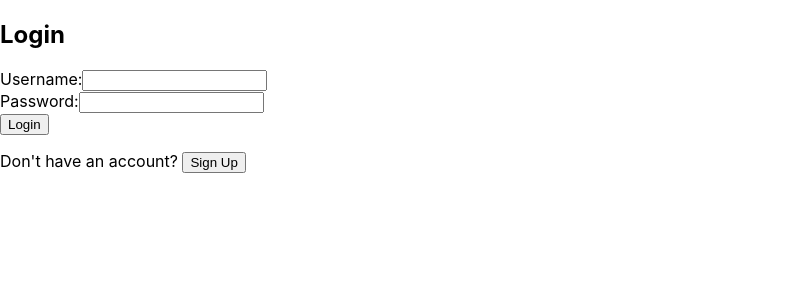
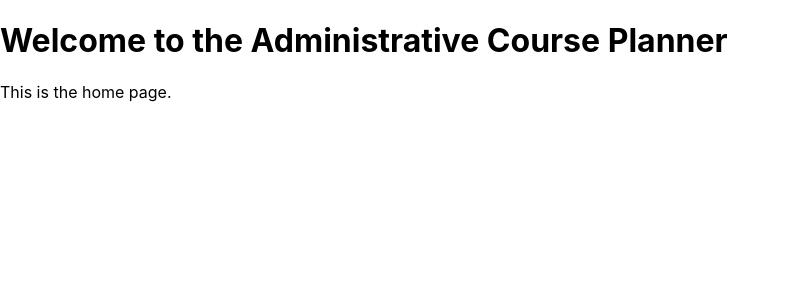
Before and after one commit to BuckJ12/Administrative-Course-Planner, a React (Vite) app in the folder Client/: page /home in a window 1280 px wide. Shown: the top 300 px of the page, without its empty margins (0-790 px from the left). Built offline with nearby package versions, Linux system fonts and the light colour scheme.

Commit message:
Remove Auth Work for now

```diff
--- a/Client/src/App.tsx
+++ b/Client/src/App.tsx
@@ -1,35 +1,30 @@
-// App.tsx
+// src/App.tsx
 import React from "react";
 import { BrowserRouter as Router, Routes, Route } from "react-router-dom";
-import Login from "./Login";
 import Dashboard from "./Dashboard";
 import AddCourse from "./Courses/AddCourse";
-import { AuthProvider } from "./Context/AuthContext";
-import ProtectedRoute from "./ProtectedRoute";
 import Courses from "./Courses/courses";
+import Unauthorized from "./unauthorized";
+import Home from "./home";
 
 const App: React.FC = () => {
   return (
-    <AuthProvider>
     <Router>
       <Routes>
         {/* Public Route */}
-          <Route path="/login" element={<Login />} />
+        <Route path="/login" element={<Home />} />
+        <Route path="/unauthorized" element={<Unauthorized />} />
 
-          {/* Protected Routes */}
-          <Route element={<ProtectedRoute requiredPermissions={[]} />}>
+        {/* Need to be Later Protected Routes */}
+        <Route path="/home" element={<Home />} />
         <Route path="/dashboard" element={<Dashboard />} />
-          </Route>
-          <Route element={<ProtectedRoute requiredPermissions={[]} />}>
         <Route path="/add-course" element={<AddCourse />} />
         <Route path="/courses/:id" element={<Courses />} />
-          </Route>
 
         {/* Catch-All Route */}
-          <Route path="*" element={<Login />} />
+        <Route path="*" element={<Home />} />
       </Routes>
     </Router>
-    </AuthProvider>
   );
 };
 
--- a/Client/src/Context/AuthContext.tsx
+++ /dev/null
@@ -1,74 +0,0 @@
-// AuthContext.tsx
-import React, {
-  createContext,
-  useContext,
-  useState,
-  useEffect,
-  ReactNode,
-} from "react";
-import { jwtDecode } from "jwt-decode";
-
-// Define the shape of your context
-interface AuthContextType {
-  isAuthenticated: boolean;
-  userPermissions: string[] | null;
-  setToken: (token: string | null) => void;
-}
-
-// Create the context with default values
-const AuthContext = createContext<AuthContextType | undefined>(undefined);
-
-// Create a provider component
-export const AuthProvider: React.FC<{ children: ReactNode }> = ({
-  children,
-}) => {
-  const [isAuthenticated, setIsAuthenticated] = useState<boolean>(false);
-  const [userPermissions, setUserPermissions] = useState<string[] | null>(null);
-
-  const setToken = (token: string | null) => {
-    if (token) {
-      localStorage.setItem("token", token);
-      const decodedToken: { permissions: string[]; exp: number } =
-        jwtDecode(token);
-      setIsAuthenticated(true);
-      setUserPermissions(decodedToken.permissions);
-    } else {
-      localStorage.removeItem("token");
-      setIsAuthenticated(false);
-      setUserPermissions(null);
-    }
-  };
-
-  useEffect(() => {
-    const token = localStorage.getItem("token");
-    if (token) {
-      const decodedToken: { permissions: string[]; exp: number } =
-        jwtDecode(token);
-      const currentTime = Math.floor(Date.now() / 1000);
-      if (decodedToken.exp > currentTime) {
-        setIsAuthenticated(true);
-        setUserPermissions(decodedToken.permissions);
-      } else {
-        setIsAuthenticated(false);
-        setUserPermissions(null);
-      }
-    }
-  }, []);
-
-  return (
-    <AuthContext.Provider
-      value={{ isAuthenticated, userPermissions, setToken }}
-    >
-      {children}
-    </AuthContext.Provider>
-  );
-};
-
-// Custom hook to use the AuthContext
-export const useAuth = (): AuthContextType => {
-  const context = useContext(AuthContext);
-  if (!context) {
-    throw new Error("useAuth must be used within an AuthProvider");
-  }
-  return context;
-};
--- a/Client/src/Login.tsx
+++ /dev/null
@@ -1,85 +0,0 @@
-// Auth.tsx
-import React, { useState, FormEvent } from "react";
-import { useNavigate, useLocation } from "react-router-dom";
-import UserService from "./Services/userService";
-
-const Auth: React.FC = () => {
-  // mode can be "login" or "signup"
-  const [mode, setMode] = useState<"login" | "signup">("login");
-  const [username, setUsername] = useState<string>("");
-  const [password, setPassword] = useState<string>("");
-  const [error, setError] = useState<string>("");
-
-  const navigate = useNavigate();
-  const location = useLocation();
-  const from = (location.state as { from: { pathname: string } } | undefined)
-    ?.from?.pathname;
-
-  // Check if 'from' is the login page; if so, redirect to dashboard
-  const redirectTo = from && from !== "/login" ? from : "/dashboard";
-
-  const handleSubmit = async (e: FormEvent<HTMLFormElement>) => {
-    e.preventDefault();
-    setError("");
-    // Use the appropriate endpoint based on mode
-    const endpoint =
-      mode === "login"
-        ? "http://localhost:5000/login"
-        : "http://localhost:5000/signup";
-
-    try {
-      const response = await UserService.login(username, password);
-      // Assuming the signup endpoint returns a token as well.
-      localStorage.setItem("token", response.data.access_token);
-      navigate(redirectTo, { replace: true });
-    } catch (err) {
-      console.error(`${mode} error:`, err);
-      setError("Invalid credentials or sign-up failed. Please try again.");
-    }
-  };
-
-  return (
-    <div className="auth-container">
-      <h2>{mode === "login" ? "Login" : "Sign Up"}</h2>
-      {error && <p style={{ color: "red" }}>{error}</p>}
-      <form onSubmit={handleSubmit}>
-        <div>
-          <label htmlFor="username">Username:</label>
-          <input
-            type="text"
-            id="username"
-            value={username}
-            onChange={(e) => setUsername(e.target.value)}
-            required
-          />
-        </div>
-        <div>
-          <label htmlFor="password">Password:</label>
-          <input
-            type="password"
-            id="password"
-            value={password}
-            onChange={(e) => setPassword(e.target.value)}
-            required
-          />
-        </div>
-        <button type="submit">{mode === "login" ? "Login" : "Sign Up"}</button>
-      </form>
-      <div style={{ marginTop: "1rem" }}>
-        {mode === "login" ? (
-          <p>
-            Don't have an account?{" "}
-            <button onClick={() => setMode("signup")}>Sign Up</button>
-          </p>
-        ) : (
-          <p>
-            Already have an account?{" "}
-            <button onClick={() => setMode("login")}>Login</button>
-          </p>
-        )}
-      </div>
-    </div>
-  );
-};
-
-export default Auth;
--- a/Client/src/ProtectedRoute.tsx
+++ /dev/null
@@ -1,36 +0,0 @@
-// ProtectedRoute.tsx
-import React from "react";
-import { Navigate, Outlet, useLocation } from "react-router-dom";
-import { useAuth } from "./Context/AuthContext";
-
-interface ProtectedRouteProps {
-  requiredPermissions?: string[];
-}
-
-const ProtectedRoute: React.FC<ProtectedRouteProps> = ({
-  requiredPermissions = [],
-}) => {
-  const { isAuthenticated, userPermissions } = useAuth();
-  const location = useLocation();
-
-  if (!isAuthenticated) {
-    // Redirect unauthenticated users to the login page
-    return <Navigate to="/login" state={{ from: location }} replace />;
-  }
-
-  if (requiredPermissions.length > 0 && userPermissions) {
-    const hasRequiredPermissions = requiredPermissions.every((permission) =>
-      userPermissions.includes(permission)
-    );
-
-    if (!hasRequiredPermissions) {
-      // Redirect users without the required permissions
-      return <Navigate to="/unauthorized" replace />;
-    }
-  }
-
-  // Render the protected route's children
-  return <Outlet />;
-};
-
-export default ProtectedRoute;
--- a/Client/src/RequireAuth.tsx
+++ /dev/null
@@ -1,58 +0,0 @@
-import React, { useEffect, useState } from "react";
-import { Navigate, Outlet, useLocation } from "react-router-dom";
-import { jwtDecode } from "jwt-decode";
-
-const RequireAuth: React.FC = () => {
-  const [isAuthenticated, setIsAuthenticated] = useState<boolean | null>(null);
-  const [userPermission, setUserPermission] = useState<number | null>(null);
-  const location = useLocation();
-
-  useEffect(() => {
-    const checkAuth = () => {
-      const token = localStorage.getItem("token");
-
-      if (!token) {
-        setIsAuthenticated(false);
-        return;
-      }
-
-      try {
-        // Decode the token to extract user information
-        const decodedToken: {
-          user_id: string;
-          permissionLevel: number;
-          exp: number;
-        } = jwtDecode(token);
-
-        // Check if the token has expired
-        const currentTime = Math.floor(Date.now() / 1000);
-        if (decodedToken.exp < currentTime) {
-          console.warn("Token has expired.");
-          setIsAuthenticated(false);
-          return;
-        }
-
-        // Set authentication state and user permission
-        setIsAuthenticated(true);
-        setUserPermission(decodedToken.permissionLevel);
-      } catch (error) {
-        console.error("Failed to decode token:", error);
-        setIsAuthenticated(false);
-      }
-    };
-
-    checkAuth();
-  }, []);
-
-  if (isAuthenticated === null) {
-    return <div>Loading...</div>; // Prevents flashing an unauthorized page while checking
-  }
-
-  if (!isAuthenticated) {
-    return <Navigate to="/login" state={{ from: location }} replace />;
-  }
-
-  return <Outlet />;
-};
-
-export default RequireAuth;
--- a/Client/src/Services/userService.ts
+++ /dev/null
@@ -1,22 +0,0 @@
-import http from "./httpService";
-import { AuthResponse } from "../Types/AuthResponse";
-import { apiUrl } from "../config";
-
-const apiEndpoint = `${apiUrl}`;
-
-export default class UserService {
-  static http = http.create();
-
-  static async CheckID() {
-    const response = await http.get(`${apiEndpoint}/validate-token`);
-    return response.data;
-  }
-
-  static async login(username: string, password: string) {
-    const response = await http.post<AuthResponse>(`${apiEndpoint}/login`, {
-      username,
-      password,
-    });
-    return response;
-  }
-}
--- /dev/null
+++ b/Client/src/Types/AuthContextType.ts
@@ -0,0 +1,5 @@
+export interface AuthContextType {
+  isAuthenticated: boolean;
+  userPermissions: number | null;
+  setToken: (token: string | null) => void;
+}
--- /dev/null
+++ b/Client/src/home.tsx
@@ -0,0 +1,12 @@
+import React from "react";
+
+const Home: React.FC = () => {
+  return (
+    <div>
+      <h1>Welcome to the Administrative Course Planner</h1>
+      <p>This is the home page.</p>
+    </div>
+  );
+};
+
+export default Home;
--- /dev/null
+++ b/Client/src/unauthorized.tsx
@@ -0,0 +1,5 @@
+function unauthorized() {
+  return <div>unauthorized</div>;
+}
+
+export default unauthorized;
```
Also changed, not shown: 1 other file (tests, documents, lock files or other folders). Lines whose indentation alone changed are shown as unchanged.
